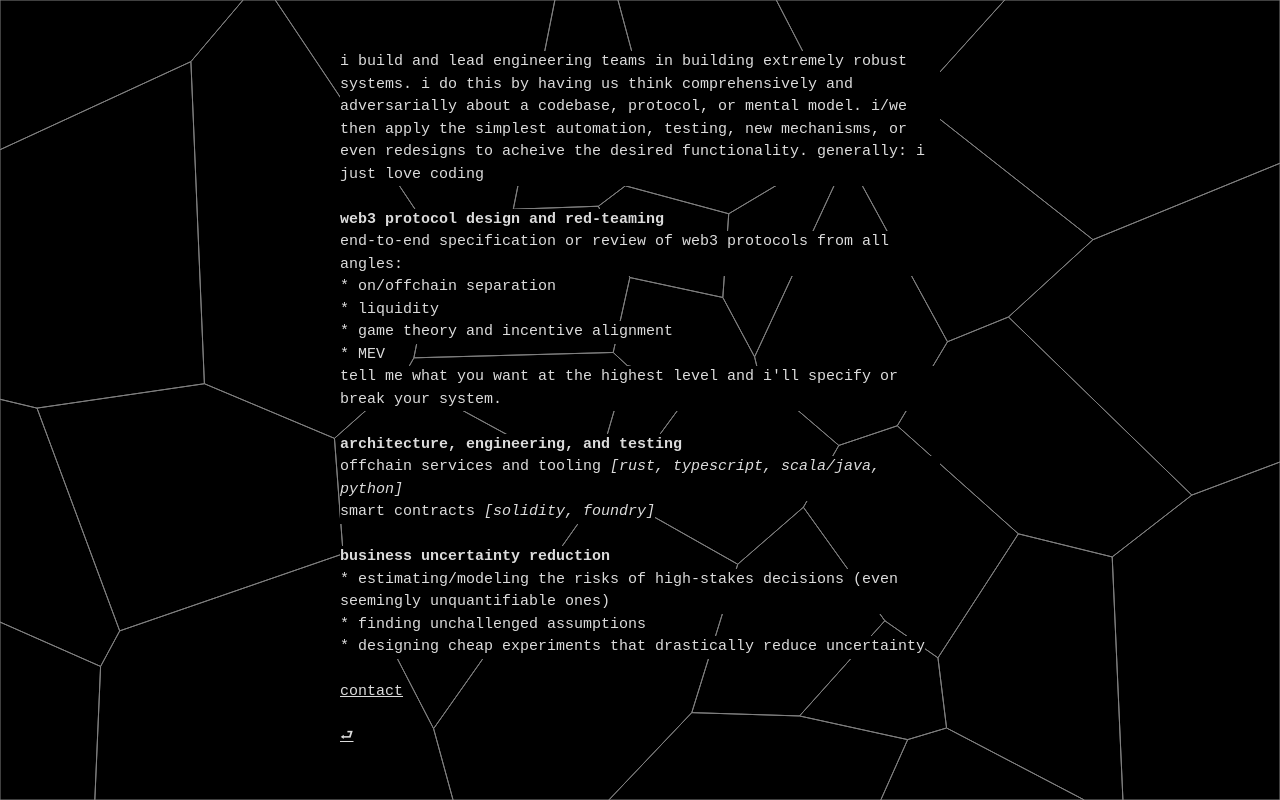
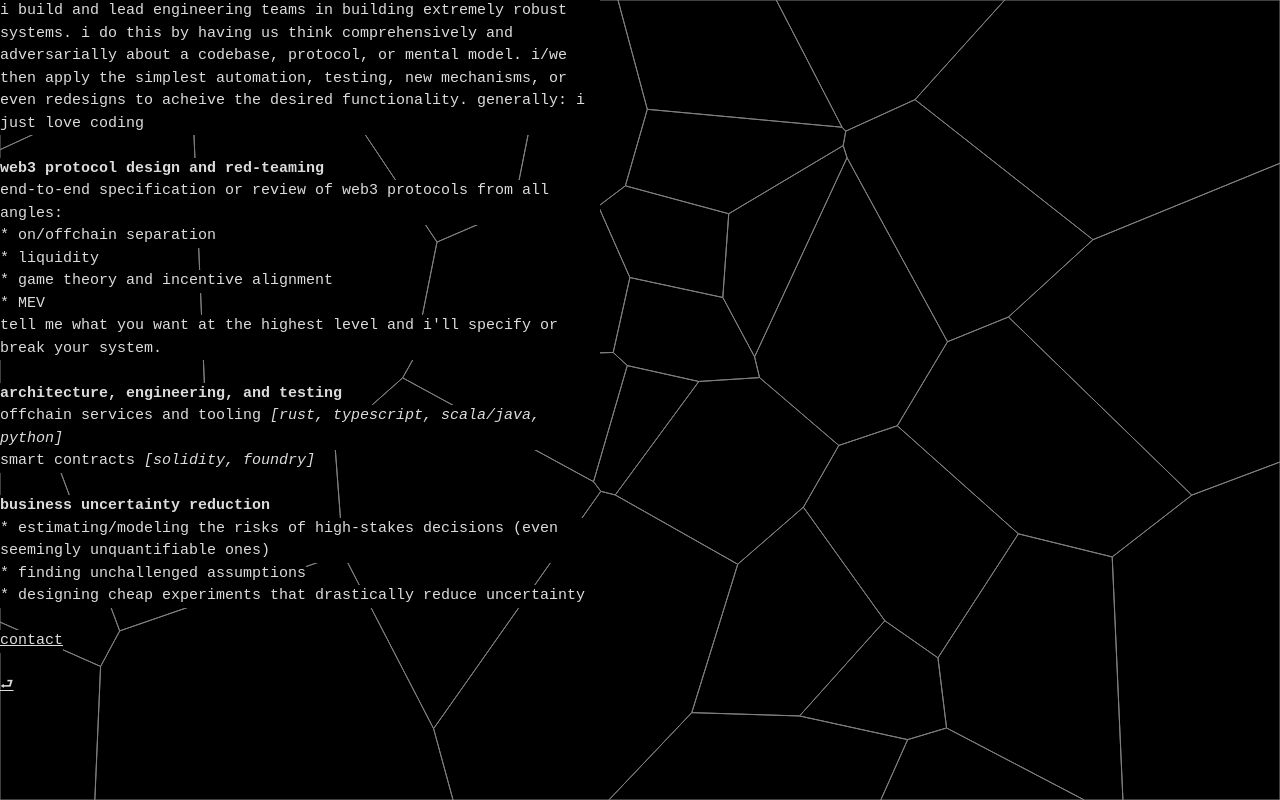
Before and after one commit to RatanRSur/rai.dev, a Next.js app: page /services in a window 1280 px wide. Built offline with nearby package versions, Linux system fonts and the light colour scheme.

Commit message:
tailwind flex stuff instead of global css

```diff
--- a/app/about/page.tsx
+++ b/app/about/page.tsx
@@ -3,8 +3,8 @@ import Back from "../components/Back";
 
 export default function About() {
   return (
-    <div className="centered-window">
-      <div className="normal-text">
+    <div className="h-full flex flex-row justify-center items-center">
+      <div className="full normal-text">
         <p>
           i've been an{" "}
           <a target="_blank" href="https://arxiv.org/abs/1804.04031">
--- a/app/bet/page.tsx
+++ b/app/bet/page.tsx
@@ -3,8 +3,8 @@ import Back from "../components/Back";
 
 export default function Bet() {
   return (
-    <div className="centered-window">
-      <div>
+    <div className="h-full flex flex-row justify-center items-center">
+      <div className="font-mono">
         <BettingState />
         <br />
         <br />
--- a/app/contact/page.tsx
+++ b/app/contact/page.tsx
@@ -8,8 +8,8 @@ export default function Contact() {
     ["email", "mailto:rai@rai.dev?subject=interested in <topic/service>"],
   ];
   return (
-    <div className="centered-window">
-      <div className="normal-text">
+    <div className="h-full flex flex-row justify-center items-center">
+      <div className="full normal-text">
         {items.map((item, index) => (
           <>
             <p key={index}>
--- a/app/content/page.tsx
+++ b/app/content/page.tsx
@@ -44,8 +44,8 @@ export default function Content() {
   ];
 
   return (
-    <div className="centered-window">
-      <div className="normal-text">
+    <div className="h-full flex flex-row justify-center items-center">
+      <div className="full normal-text">
         {items.map((item, index) => (
           <React.Fragment key={index}>
             <p>{item}</p>
--- a/app/globals.css
+++ b/app/globals.css
@@ -12,18 +12,6 @@ body {
   color: rgb(var(--foreground-rgb));
   background-color: rgb(var(--background-rgb));
   font-size: 15px;
-}
-
-.centered-window {
-  position: absolute;
-  top: 0;
-  right: 2%;
-  bottom: 0;
-  left: 2%;
-  display: flex;
-  align-items: center;
-  justify-content: center;
-  font-family: monospace;
 }
 
 .normal-text {
--- a/app/layout.tsx
+++ b/app/layout.tsx
@@ -32,15 +32,17 @@ export default function RootLayout({
 }) {
   const { width, height } = useWindowSize();
   return (
-    <html lang="en">
+    <html className="h-screen" lang="en">
       <head>
         <title>rai – entrepreneur earning to give</title>
       </head>
-      <body className={inter.className}>
+      <body className={`${inter.className} h-full`}>
         {process.env.NEXT_PUBLIC_GOOGLE_ANALYTICS ? (
           <GoogleAnalytics id={process.env.NEXT_PUBLIC_GOOGLE_ANALYTICS} />
         ) : null}
-        <VoronoiDiagram width={width} height={height} />
+        <div className="absolute -z-10 h-screen">
+          <VoronoiDiagram width={width} height={height} />
+        </div>
         {children}
       </body>
     </html>
--- a/app/newsletter/page.tsx
+++ b/app/newsletter/page.tsx
@@ -20,8 +20,8 @@ export default function Newsletter() {
   }
 
   return (
-    <div className="centered-window">
-      <div className="normal-text">
+    <div className="h-full flex flex-row justify-center items-center">
+      <div className="full normal-text">
         <p>
           do you like reveling in the embarassments of others, at least a little bit?
         </p>
--- a/app/page.tsx
+++ b/app/page.tsx
@@ -1,14 +1,10 @@
 import Link from "next/link";
 import Script from "next/script";
 
-function CenteredContentBox(props: { children: JSX.Element }) {
-  return <div className="centered-window">{props.children}</div>;
-}
-
 export default function Home() {
   return (
-    <main className="">
-      <CenteredContentBox>
+    <main className="flex flex-row font-mono h-full justify-center">
+      <div className="flex items-center h-full">
         <>
           <img src="/flower.svg" className="flower" />
           <div>
@@ -16,7 +12,6 @@ export default function Home() {
             <br />
             <br />
             <p>
-
               <Link href="/about">about</Link>
             </p>
             <br />
@@ -39,7 +34,7 @@ export default function Home() {
             </p>
           </div>
         </>
-      </CenteredContentBox>
+      </div>
     </main>
   );
 }
```
